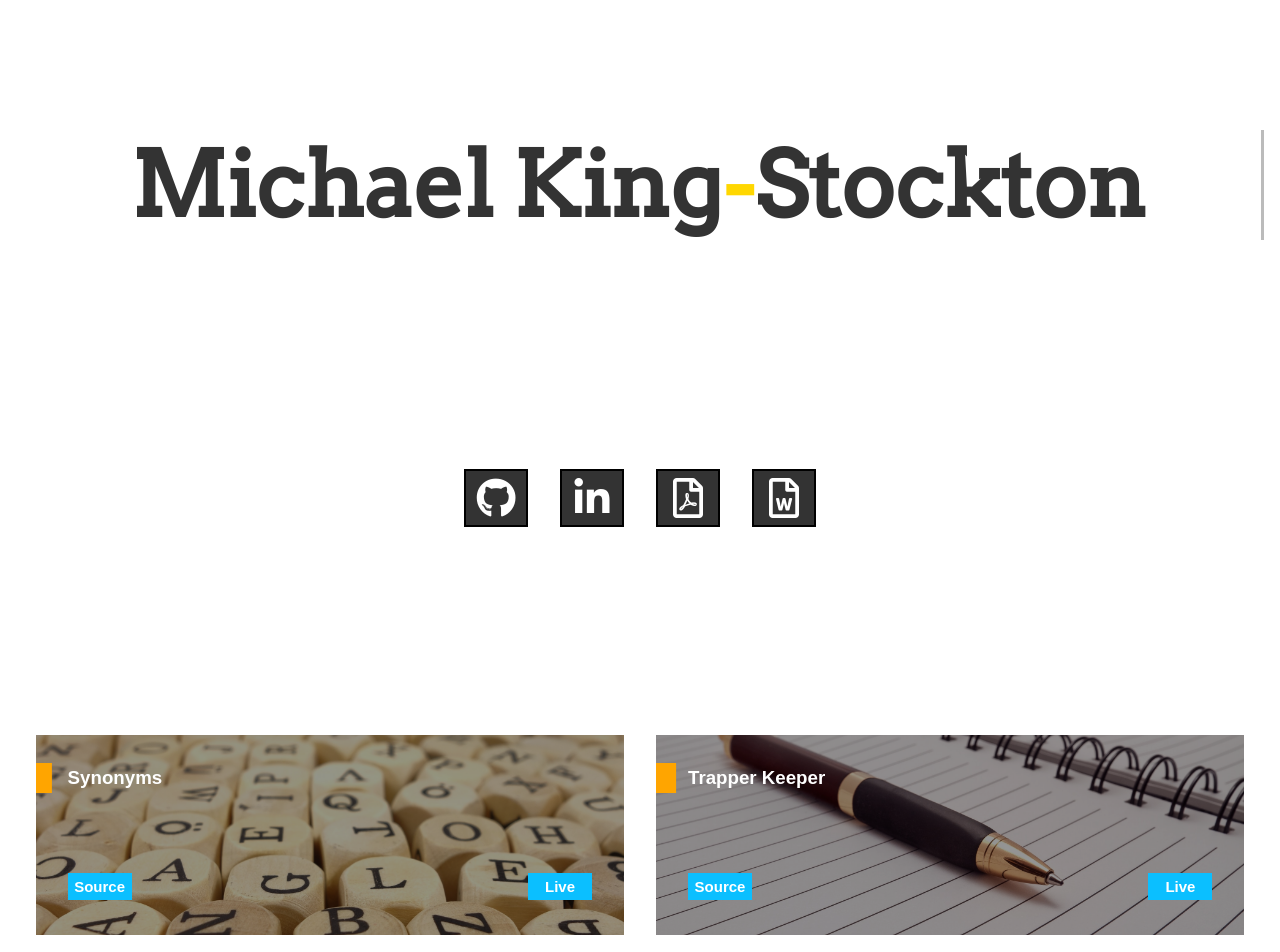
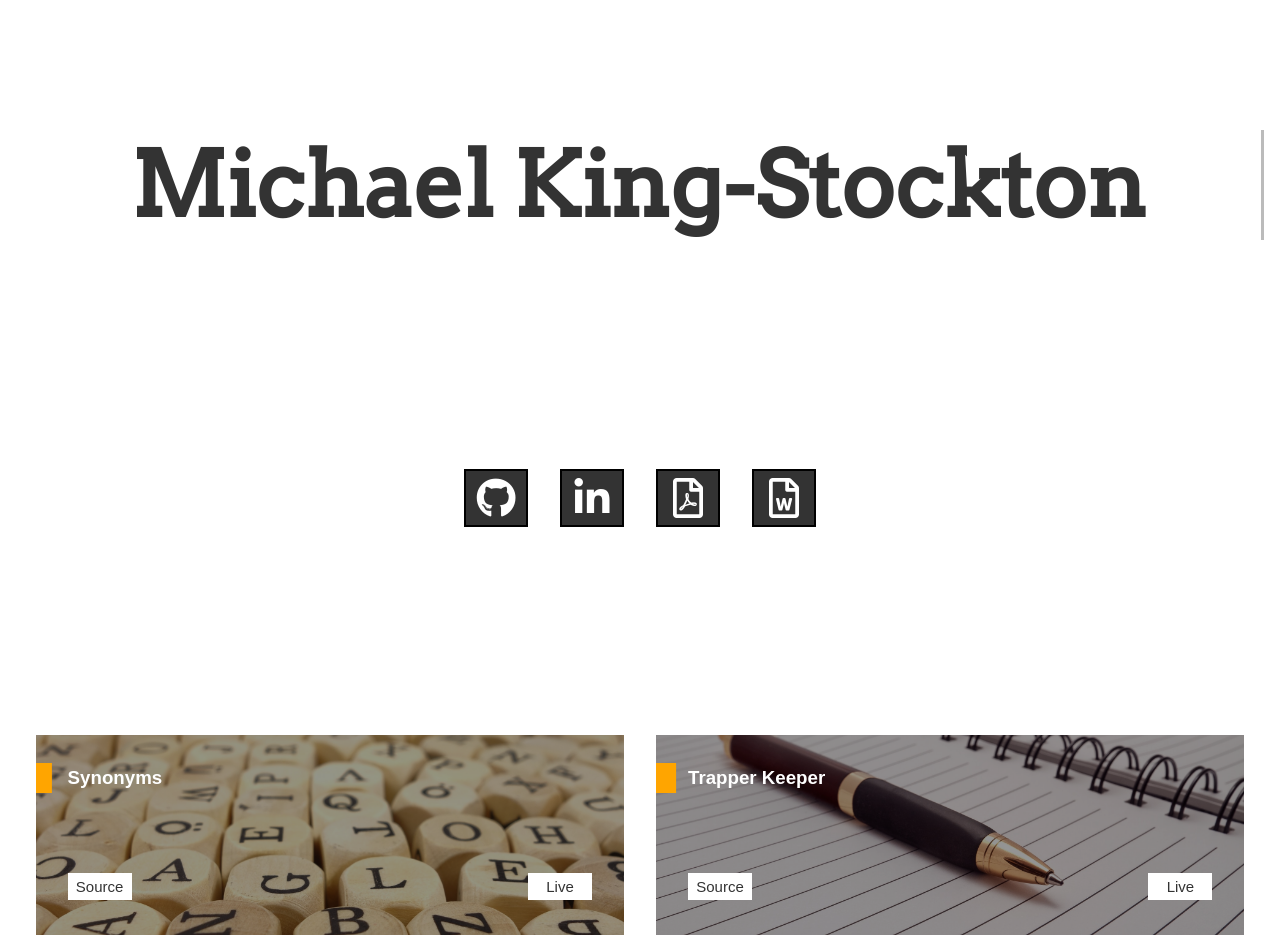
Before and after one commit to KStockton/my-portfolio, a React (Create React App) app: page / in a window 1280 px wide. Shown: the part 100-1052 px from the top of the page. Built offline with nearby package versions, Linux system fonts and the light colour scheme.

Commit message:
Update button on home component for live link

```diff
--- a/src/Components/Home/Home.js
+++ b/src/Components/Home/Home.js
@@ -9,7 +9,7 @@ const Home = () => {
     <div>
       <main>
         <header className='name-title'>
-          <h1>Michael King<span>-</span>Stockton</h1>
+          <h1>Michael King-Stockton</h1>
         </header>
         <ul>
           { portfolioInfo.resourceLinks.map(item =>
--- a/src/Components/Home/_home.scss
+++ b/src/Components/Home/_home.scss
@@ -18,10 +18,6 @@ main header {
       font-family: 'Arvo', serif;
       animation: typewriter 3s steps(18),
       blinkCursor 750ms steps(18) infinite normal;
-
-      span {
-        color: #ffd700;
-      }
     }
   }
 
@@ -185,16 +181,20 @@ main header {
         border: none;
         padding: 0.3rem;
         height: 100%;
-        background-color: rgb(11, 191, 255);
+        background-color: #ffffff;
         font-size: 15px;
         text-align: center;
         margin: 0rem;
-        cursor: pointer;
+        color: #333333;
 
         &:hover {
+          cursor: pointer;
           transform: scale(1.4);
-          background-color: rgb(11, 191, 255);
-          color: white;
+        }
+
+        h4 {
+          font-family: 'PT', sans-serif;
+          font-weight: 400;
         }
       }
     }
```
